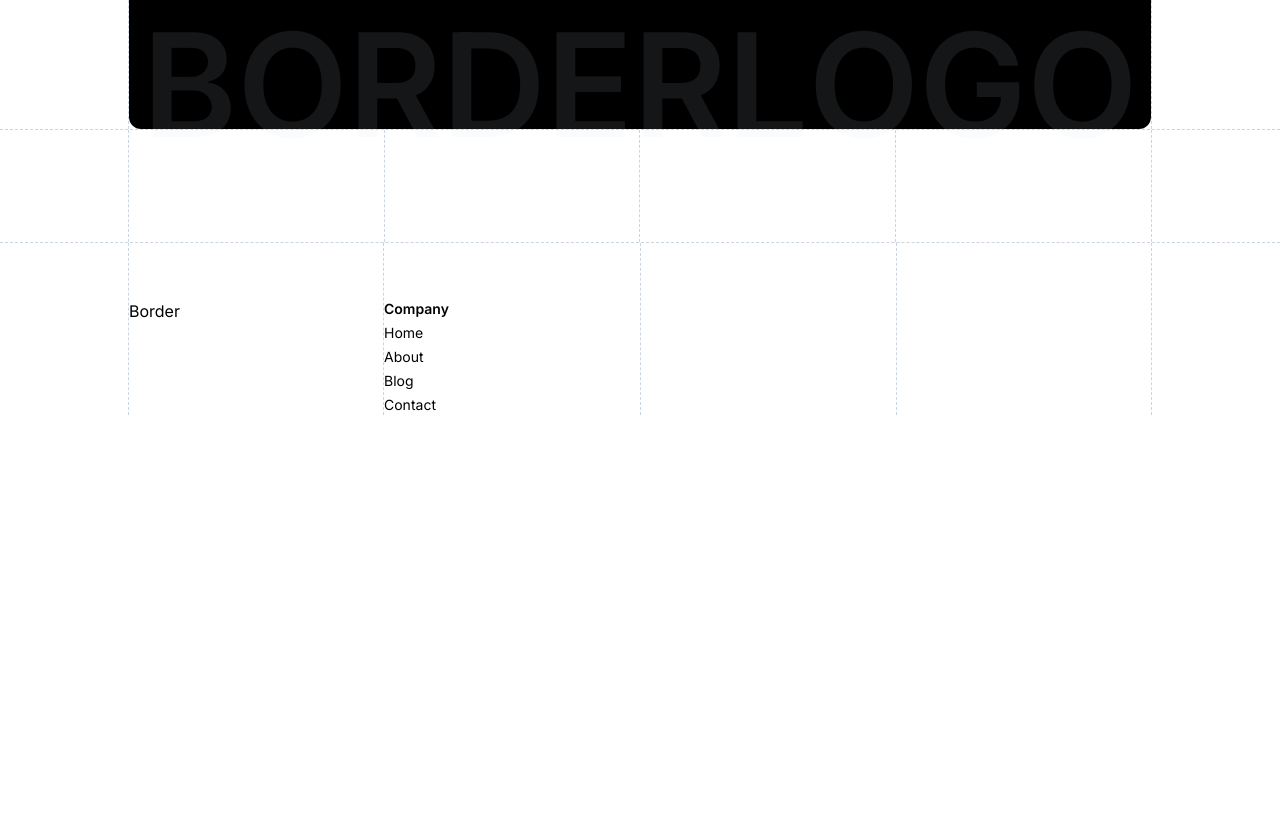
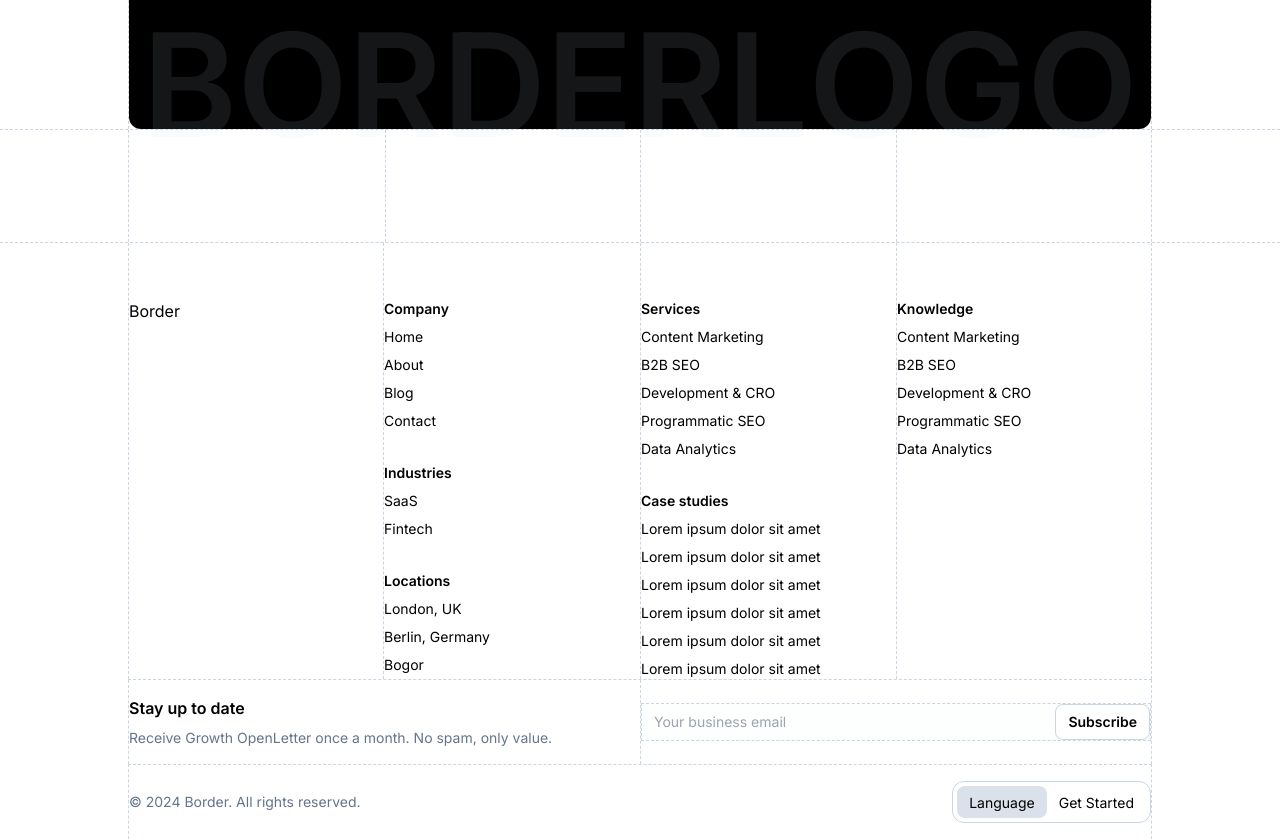
Before and after one commit to setografi/react-grid_borderlines-theme, a React (Vite) app: page / in a window 1280 px wide. Shown: the part 3840-4679 px from the top of the page. Before the commit the page ends 4255 px from the top, so only its background shows below. Built offline with nearby package versions, Linux system fonts and the light colour scheme.

Commit message:
update: Footer 2

```diff
--- a/src/components/home/Cta.jsx
+++ b/src/components/home/Cta.jsx
@@ -49,10 +49,10 @@ function Cta() {
 
       <div className="px-32 border-t border-slate-300 border-dashed">
         <div className="h-28 grid grid-cols-4 border-x border-slate-300 border-dashed">
-          <div className="border-r border-slate-300 border-dashed"></div>
-          <div className="border-r border-slate-300 border-dashed"></div>
-          <div className="border-r border-slate-300 border-dashed"></div>
           <div></div>
+          <div className="border-l border-slate-300 border-dashed"></div>
+          <div className="border-l border-slate-300 border-dashed"></div>
+          <div className="border-l border-slate-300 border-dashed"></div>
         </div>
       </div>
     </section>
--- a/src/components/layout/Footer.jsx
+++ b/src/components/layout/Footer.jsx
@@ -2,26 +2,132 @@ import React from "react";
 
 function Footer() {
   return (
-    <footer className="w-full grid grid-flow-row mx-auto">
-      <div className="px-32 border-t border-slate-300 border-dashed">
-        <div className="h-28 grid grid-cols-4 ">
+    <footer className="w-full mx-auto">
+      <div className="grid grid-flow-row px-32 border-t border-slate-300 border-dashed">
+        <div className="grid grid-cols-4">
           <div className="h-full pt-14 border-x border-slate-300 border-dashed">
             <h2>Border</h2>
           </div>
-          <div className="flex flex-row pt-14">
-            <div className="flex flex-col gap-1">
+
+          <div className="flex flex-col pt-14 gap-8">
+            <div className="flex flex-col gap-2">
               <h3 className="font-semibold text-sm">Company</h3>
 
-              <ul className="flex flex-col text-sm gap-1">
+              <ul className="flex flex-col text-sm gap-2">
                 <a href="">Home</a>
                 <a href="">About</a>
                 <a href="">Blog</a>
                 <a href="">Contact</a>
               </ul>
             </div>
+
+            <div className="flex flex-col gap-2">
+              <h3 className="font-semibold text-sm">Industries</h3>
+
+              <ul className="flex flex-col text-sm gap-2">
+                <a href="">SaaS</a>
+                <a href="">Fintech</a>
+              </ul>
+            </div>
+
+            <div className="flex flex-col gap-2">
+              <h3 className="font-semibold text-sm">Locations</h3>
+
+              <ul className="flex flex-col text-sm gap-2">
+                <a href="">London, UK</a>
+                <a href="">Berlin, Germany</a>
+                <a href="">Bogor</a>
+              </ul>
+            </div>
           </div>
-          <div className="pt-14 border-l border-slate-300 border-dashed"></div>
-          <div className="pt-14 border-x border-slate-300 border-dashed"></div>
+
+          <div className="flex flex-col pt-14 gap-8 border-l border-slate-300 border-dashed">
+            <div className="flex flex-col gap-2">
+              <h3 className="font-semibold text-sm">Services</h3>
+
+              <ul className="flex flex-col text-sm gap-2">
+                <a href="">Content Marketing</a>
+                <a href="">B2B SEO</a>
+                <a href="">Development & CRO</a>
+                <a href="">Programmatic SEO</a>
+                <a href="">Data Analytics</a>
+              </ul>
+            </div>
+
+            <div className="flex flex-col gap-2">
+              <h3 className="font-semibold text-sm">Case studies</h3>
+
+              <ul className="flex flex-col text-sm gap-2">
+                <a href="">Lorem ipsum dolor sit amet</a>
+                <a href="">Lorem ipsum dolor sit amet</a>
+                <a href="">Lorem ipsum dolor sit amet</a>
+                <a href="">Lorem ipsum dolor sit amet</a>
+                <a href="">Lorem ipsum dolor sit amet</a>
+                <a href="">Lorem ipsum dolor sit amet</a>
+              </ul>
+            </div>
+          </div>
+
+          <div className="pt-14 border-x border-slate-300 border-dashed">
+            <div className="flex flex-col gap-2">
+              <h3 className="font-semibold text-sm">Knowledge</h3>
+
+              <ul className="flex flex-col text-sm gap-2">
+                <a href="">Content Marketing</a>
+                <a href="">B2B SEO</a>
+                <a href="">Development & CRO</a>
+                <a href="">Programmatic SEO</a>
+                <a href="">Data Analytics</a>
+              </ul>
+            </div>
+          </div>
+        </div>
+
+        <div className="grid grid-cols-2 border-t border-slate-300 border-dashed">
+          <div className="flex flex-col py-4 gap-2 border-l border-slate-300 border-dashed">
+            <h2 className="font-semibold">Stay up to date</h2>
+
+            <p className="text-sm text-slate-500">
+              Receive Growth OpenLetter once a month. No spam, only value.
+            </p>
+          </div>
+
+          <div className="flex justify-center items-center border-x border-slate-300 border-dashed">
+            <form
+              className="flex w-full border border-dashed border-slate-300 overflow-hidden bg-slate-50/30"
+              aria-label="Omnius Newsletter"
+            >
+              <input
+                type="email"
+                name="Newsletter"
+                id="Newsletter"
+                placeholder="Your business email"
+                className="flex-1 px-3 py-2 text-sm text-gray-600 bg-transparent outline-none placeholder-gray-400"
+                maxLength="256"
+              />
+              <button
+                type="submit"
+                className="px-3 text-sm font-semibold text-black bg-white border border-slate-300 rounded-lg hover:bg-gray-100 hover:text-gray-900 transition-all"
+              >
+                Subscribe
+              </button>
+            </form>
+          </div>
+        </div>
+
+        <div className="flex items-center justify-between py-4 border-t border-x border-slate-300 border-dashed">
+          <p className="text-sm text-slate-500">
+            © 2024 Border. All rights reserved.
+          </p>
+
+          <div className="flex flex-row justify-center items-center p-1 border border-slate-300 rounded-xl">
+            <button className="bg-slate-300/70 py-1 px-3 rounded-lg">
+              <span className="text-sm">Language</span>
+            </button>
+            <button className="py-1 px-3 rounded-lg">
+              <span className="text-sm">Get Started</span>
+            </button>
+          </div>
         </div>
       </div>
     </footer>
```
